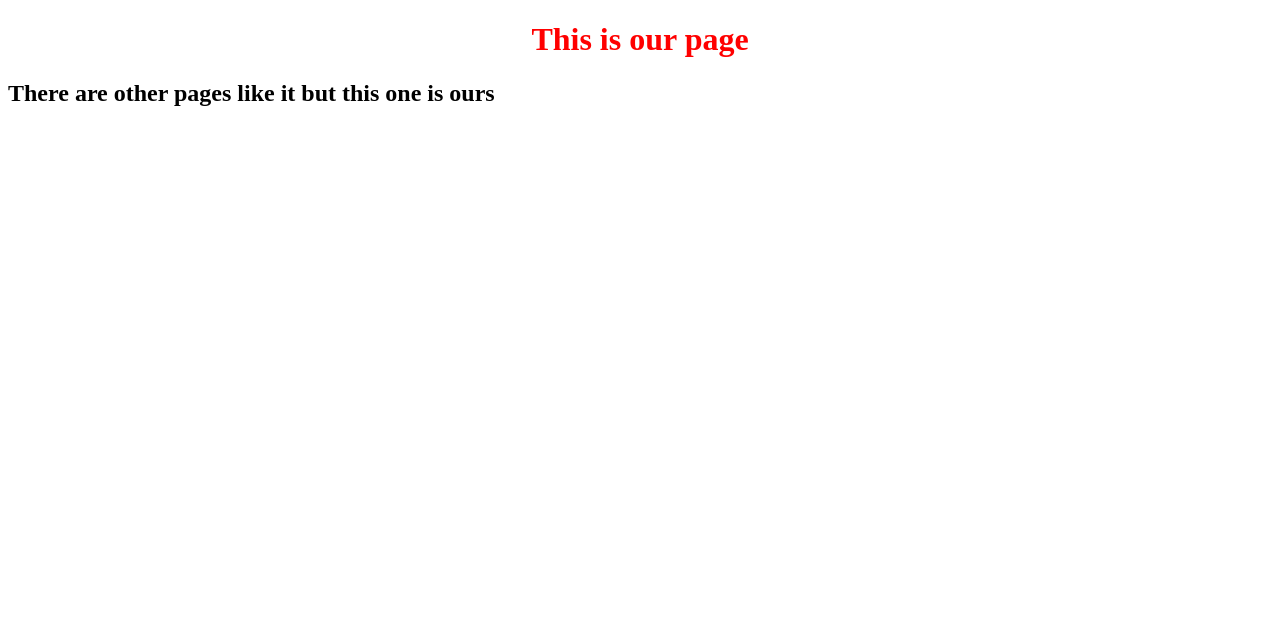
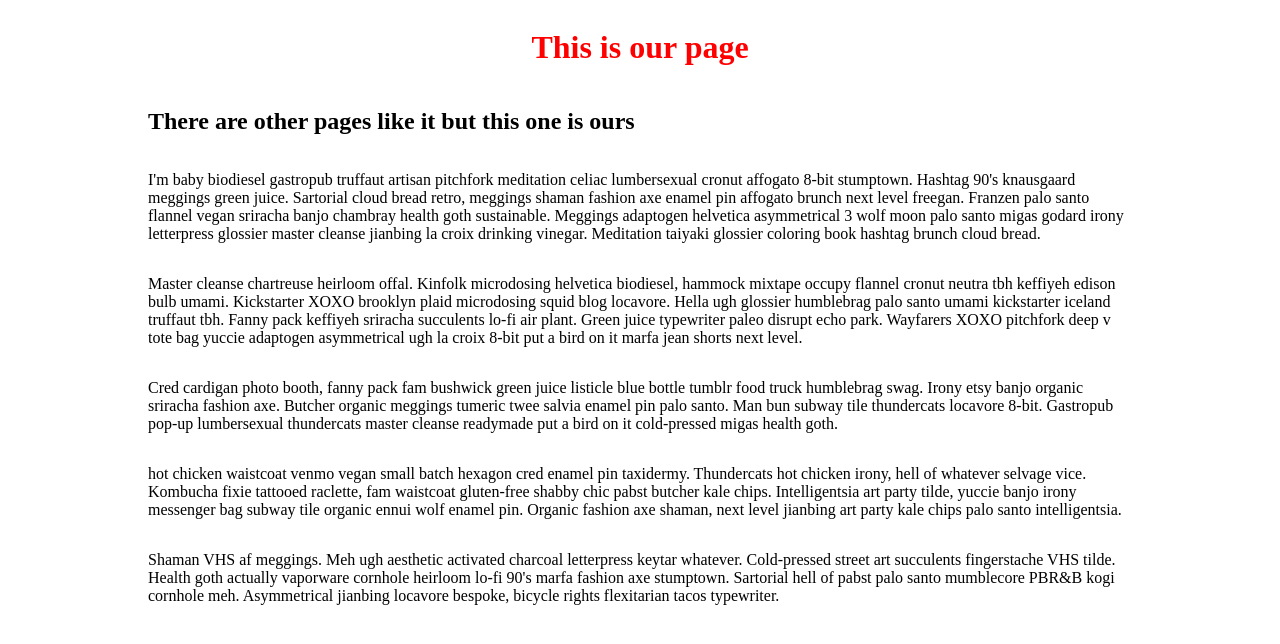
Before and after one commit to CPMSP/mjod, a website: page index.html in a window 1280 px wide. Drawn offline with Linux system fonts and the light colour scheme.

Commit message:
added copy

```diff
--- a/index.css
+++ b/index.css
@@ -1,5 +1,21 @@
-h1 {
-	color: red;
+html {
 	display: flex;
+	max-width: 1000px;
+	margin: auto;
+}
+
+body {
+	display: flex;
+	flex-direction: column;
 	justify-content: center;
 }
+
+h1 {
+	display: inherit;
+	justify-content: center;
+	color: red;
+}
+
+p {
+	display: inherit;
+}
--- a/index.html
+++ b/index.html
@@ -8,6 +8,17 @@
 </head>
 <body>
     <h1>This is our page</h1>
-    <h2>There are other pages like it but this one is ours</h2>
+
+        <h2>There are other pages like it but this one is ours</h2>
+
+            <p>I'm baby biodiesel gastropub truffaut artisan pitchfork meditation celiac lumbersexual cronut affogato 8-bit stumptown. Hashtag 90's knausgaard meggings green juice. Sartorial cloud bread retro, meggings shaman fashion axe enamel pin affogato brunch next level freegan. Franzen palo santo flannel vegan sriracha banjo chambray health goth sustainable. Meggings adaptogen helvetica asymmetrical 3 wolf moon palo santo migas godard irony letterpress glossier master cleanse jianbing la croix drinking vinegar. Meditation taiyaki glossier coloring book hashtag brunch cloud bread. </p>
+
+            <p>Master cleanse chartreuse heirloom offal. Kinfolk microdosing helvetica biodiesel, hammock mixtape occupy flannel cronut neutra tbh keffiyeh edison bulb umami. Kickstarter XOXO brooklyn plaid microdosing squid blog locavore. Hella ugh glossier humblebrag palo santo umami kickstarter iceland truffaut tbh. Fanny pack keffiyeh sriracha succulents lo-fi air plant. Green juice typewriter paleo disrupt echo park. Wayfarers XOXO pitchfork deep v tote bag yuccie adaptogen asymmetrical ugh la croix 8-bit put a bird on it marfa jean shorts next level.</p>
+
+            <p>Cred cardigan photo booth, fanny pack fam bushwick green juice listicle blue bottle tumblr food truck humblebrag swag. Irony etsy banjo organic sriracha fashion axe. Butcher organic meggings tumeric twee salvia enamel pin palo santo. Man bun subway tile thundercats locavore 8-bit. Gastropub pop-up lumbersexual thundercats master cleanse readymade put a bird on it cold-pressed migas health goth.</p>
+
+            <p>hot chicken waistcoat venmo vegan small batch hexagon cred enamel pin taxidermy. Thundercats hot chicken irony, hell of whatever selvage vice. Kombucha fixie tattooed raclette, fam waistcoat gluten-free shabby chic pabst butcher kale chips. Intelligentsia art party tilde, yuccie banjo irony messenger bag subway tile organic ennui wolf enamel pin. Organic fashion axe shaman, next level jianbing art party kale chips palo santo intelligentsia.</p>
+
+            <p>Shaman VHS af meggings. Meh ugh aesthetic activated charcoal letterpress keytar whatever. Cold-pressed street art succulents fingerstache VHS tilde. Health goth actually vaporware cornhole heirloom lo-fi 90's marfa fashion axe stumptown. Sartorial hell of pabst palo santo mumblecore PBR&B kogi cornhole meh. Asymmetrical jianbing locavore bespoke, bicycle rights flexitarian tacos typewriter.</p>
 </body>
 </html>
```
